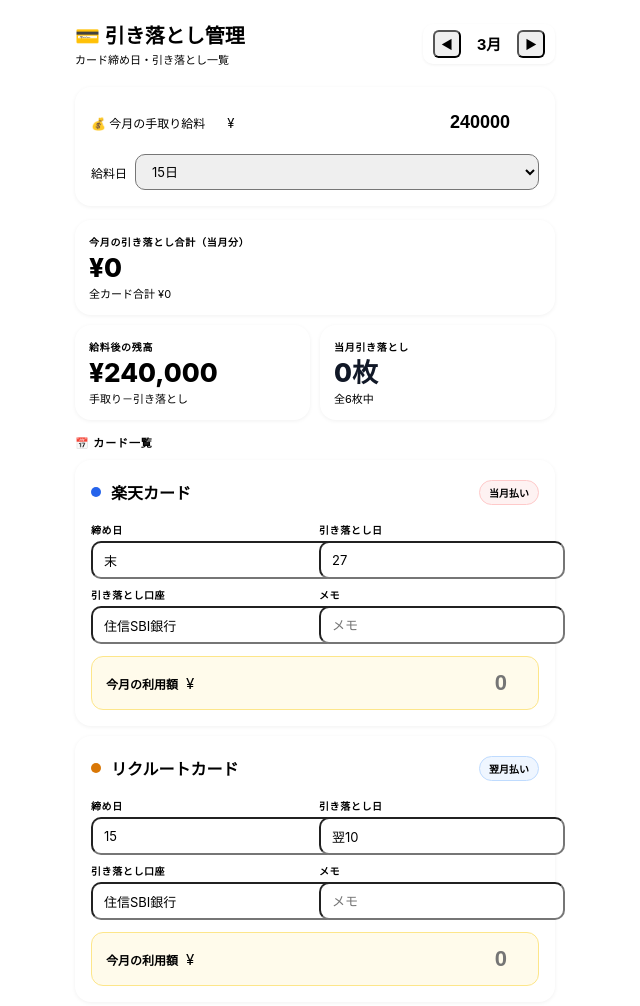
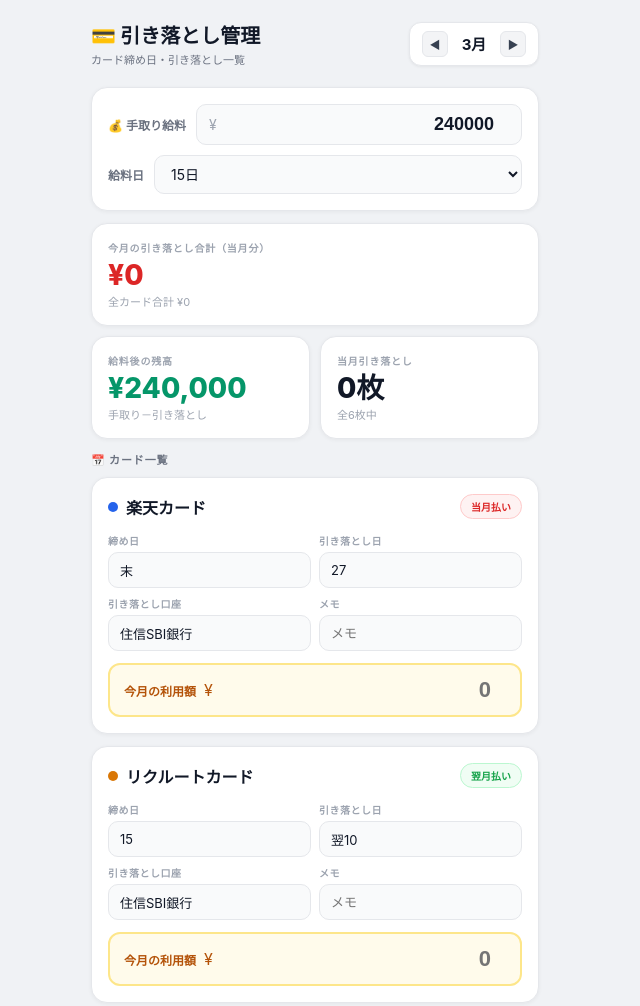
Before and after one commit to saorinaito1984/my-card-app, a plain HTML site: page index.html in a window 1280 px wide. Shown: the top 1006 px of the page, without its empty margins (325-965 px from the left). Drawn offline with Linux system fonts and the light colour scheme.

Commit message:
index.html

```diff
--- a/index.html
+++ b/index.html
@@ -6,28 +6,14 @@
 <meta name="viewport" content="width=device-width, initial-scale=1.0, maximum-scale=1.0">
 <title>カード引き落とし管理</title>
 <style>
-  :root {
-    --bg: #f2f4f8;
-    --surface: #ffffff;
-    --surface2: #f7f8fa;
-    --border: #e4e8ef;
-    --accent: #2563eb;
-    --accent2: #d97706;
-    --accent3: #059669;
-    --danger: #dc2626;
-    --text: #111827;
-    --text2: #6b7280;
-    --text3: #9ca3af;
-  }
-
-- { box-sizing: border-box; margin: 0; padding: 0; -webkit-tap-highlight-color: transparent; }
+* { box-sizing: border-box; margin: 0; padding: 0; -webkit-tap-highlight-color: transparent; }
 
 body {
-font-family: -apple-system, ‘Hiragino Sans’, ‘Yu Gothic’, sans-serif;
-background: var(–bg);
-color: var(–text);
+font-family: -apple-system, ‘Hiragino Sans’, sans-serif;
+background: #f0f2f5;
+color: #111827;
 min-height: 100vh;
-padding: 20px 14px 80px;
+padding: 20px 16px 80px;
 max-width: 480px;
 margin: 0 auto;
 }
@@ -38,175 +24,141 @@ display: flex;
 align-items: center;
 justify-content: space-between;
 margin-bottom: 20px;
-gap: 8px;
 }
-.header-title { font-size: 20px; font-weight: 700; color: var(–text); }
-.header-sub { font-size: 11px; color: var(–text2); margin-top: 2px; }
-
-.month-selector {
-display: flex;
-align-items: center;
-gap: 6px;
-background: var(–surface);
-border: 1px solid var(–border);
-border-radius: 10px;
-padding: 6px 10px;
-flex-shrink: 0;
+.header-title { font-size: 20px; font-weight: 800; }
+.header-sub { font-size: 11px; color: #6b7280; margin-top: 2px; }
+.month-box {
+display: flex; align-items: center; gap: 8px;
+background: #fff; border: 1px solid #e5e7eb;
+border-radius: 12px; padding: 8px 12px;
 box-shadow: 0 1px 3px rgba(0,0,0,0.06);
 }
-.month-btn {
-width: 28px; height: 28px; border-radius: 6px;
-background: var(–bg); border: 1px solid var(–border);
-color: var(–text2); font-size: 12px; cursor: pointer;
+.mbtn {
+width: 26px; height: 26px; border-radius: 6px;
+background: #f3f4f6; border: 1px solid #e5e7eb;
+color: #374151; font-size: 11px; cursor: pointer;
 display: flex; align-items: center; justify-content: center;
 }
-.month-btn:active { background: var(–border); }
-.month-label {
-font-size: 15px; font-weight: 700;
-color: var(–text);
-white-space: nowrap; min-width: 44px; text-align: center;
+.mlabel { font-size: 15px; font-weight: 700; color: #111827; min-width: 36px; text-align: center; }
+
+/* White card base */
+.wcard {
+background: #fff;
+border-radius: 16px;
+border: 1px solid #e5e7eb;
+box-shadow: 0 1px 4px rgba(0,0,0,0.05);
+padding: 16px;
+margin-bottom: 12px;
 }
 
-/* Card base */
-.card {
-background: var(–surface);
-border: 1px solid var(–border);
-border-radius: 16px;
-box-shadow: 0 1px 4px rgba(0,0,0,0.06);
+/* Salary section */
+.row { display: flex; align-items: center; gap: 10px; }
+.row + .row { margin-top: 10px; }
+.lbl { font-size: 12px; font-weight: 600; color: #6b7280; white-space: nowrap; }
+.input-box {
+flex: 1;
+display: flex; align-items: center; gap: 6px;
+background: #f9fafb; border: 1.5px solid #e5e7eb;
+border-radius: 10px; padding: 9px 12px;
 }
-
-/* Salary */
-.salary-card {
-padding: 16px; margin-bottom: 14px;
-display: flex; flex-direction: column; gap: 12px;
+.input-box:focus-within { border-color: #2563eb; background: #eff6ff; }
+.input-box span { font-size: 14px; color: #9ca3af; flex-shrink: 0; }
+.input-box input {
+flex: 1; background: transparent; border: none; outline: none;
+font-size: 18px; font-weight: 700; color: #111827; text-align: right;
+min-width: 0;
 }
-.salary-row-inner { display: flex; align-items: center; justify-content: space-between; gap: 10px; }
-.salary-label { font-size: 12px; color: var(–text2); font-weight: 500; white-space: nowrap; }
-.salary-input-wrap {
-display: flex; align-items: center; gap: 4px;
-background: var(–bg); border: 1.5px solid var(–border);
-border-radius: 10px; padding: 8px 12px; flex: 1;
-}
-.salary-input-wrap:focus-within { border-color: var(–accent); }
-.salary-input-wrap span { font-size: 13px; color: var(–text2); }
-.salary-input-wrap input {
-background: transparent; border: none; outline: none;
-color: var(–text); font-size: 18px; font-weight: 700;
-width: 100%; text-align: right;
-}
-.salday-row { display: flex; align-items: center; gap: 8px; }
-.salday-row select {
-background: var(–bg); border: 1.5px solid var(–border);
-border-radius: 10px; color: var(–text); padding: 8px 12px;
-font-size: 13px; outline: none; flex: 1;
+.sel-box {
+flex: 1; background: #f9fafb; border: 1.5px solid #e5e7eb;
+border-radius: 10px; padding: 9px 12px;
+font-size: 14px; color: #111827; outline: none;
 font-family: -apple-system, ‘Hiragino Sans’, sans-serif;
 }
 
-/* Summary */
-.summary-grid {
+/* Summary grid */
+.sgrid {
 display: grid; grid-template-columns: 1fr 1fr;
-gap: 10px; margin-bottom: 14px;
+gap: 10px; margin-bottom: 12px;
 }
-.summary-card {
-padding: 14px;
-}
-.summary-card.full { grid-column: 1 / -1; }
-.s-label {
-font-size: 10px; color: var(–text2); font-weight: 600;
-text-transform: uppercase; letter-spacing: 0.07em; margin-bottom: 6px;
-}
-.s-value { font-size: 26px; font-weight: 800; color: var(–accent); line-height: 1; }
-.s-value.danger { color: var(–danger); }
-.s-value.ok { color: var(–accent3); }
-.s-note { font-size: 11px; color: var(–text3); margin-top: 4px; }
+.sgrid .wcard { margin-bottom: 0; }
+.sfull { grid-column: 1 / -1; }
+.slbl { font-size: 10px; font-weight: 700; color: #9ca3af; text-transform: uppercase; letter-spacing: 0.08em; margin-bottom: 6px; }
+.sval { font-size: 28px; font-weight: 800; line-height: 1; }
+.sval.blue { color: #2563eb; }
+.sval.red { color: #dc2626; }
+.sval.green { color: #059669; }
+.sval.dark { color: #111827; }
+.snote { font-size: 11px; color: #9ca3af; margin-top: 4px; }
 
-/* Section title */
-.section-title {
-font-size: 11px; color: var(–text2); font-weight: 600;
+/* Section label */
+.sec-lbl {
+font-size: 11px; font-weight: 700; color: #6b7280;
 text-transform: uppercase; letter-spacing: 0.08em;
 margin-bottom: 10px;
-display: flex; align-items: center; gap: 6px;
 }
 
 /* Card item */
-.card-item {
-padding: 16px; margin-bottom: 10px;
-transition: box-shadow 0.15s;
+.ci { margin-bottom: 12px; }
+.ci-top {
+display: flex; align-items: center; gap: 8px; margin-bottom: 14px;
 }
-.card-item:focus-within {
-box-shadow: 0 0 0 2px var(–accent), 0 2px 8px rgba(37,99,235,0.1);
-border-color: var(–accent);
-}
-
-.card-top {
-display: flex; align-items: center; gap: 8px;
-margin-bottom: 14px; min-height: 32px;
-}
-.color-dot { width: 10px; height: 10px; border-radius: 50%; flex-shrink: 0; }
-.card-name-input {
-flex: 1; min-width: 0;
-background: transparent; border: none; outline: none;
-color: var(–text); font-size: 16px; font-weight: 700;
+.cdot { width: 10px; height: 10px; border-radius: 50%; flex-shrink: 0; }
+.cname {
+flex: 1; min-width: 0; background: transparent; border: none; outline: none;
+font-size: 16px; font-weight: 700; color: #111827;
 font-family: -apple-system, ‘Hiragino Sans’, sans-serif;
 }
-.card-badge {
-flex-shrink: 0; font-size: 10px; font-weight: 600;
-padding: 4px 9px; border-radius: 20px; white-space: nowrap;
-background: #eff6ff; color: var(–accent);
-border: 1px solid #bfdbfe;
+.cbadge {
+flex-shrink: 0; font-size: 10px; font-weight: 700;
+padding: 4px 10px; border-radius: 20px; white-space: nowrap;
 }
-.card-badge.current {
-background: #fef2f2; color: var(–danger);
-border-color: #fecaca;
-}
+.cbadge.cur { background: #fef2f2; color: #dc2626; border: 1px solid #fecaca; }
+.cbadge.nxt { background: #f0fdf4; color: #16a34a; border: 1px solid #bbf7d0; }
 
-.card-fields {
-display: grid; grid-template-columns: 1fr 1fr; gap: 8px;
-}
+.fgrid { display: grid; grid-template-columns: 1fr 1fr; gap: 8px; }
 .field { display: flex; flex-direction: column; gap: 4px; }
-.field-label { font-size: 10px; color: var(–text3); font-weight: 600; text-transform: uppercase; letter-spacing: 0.06em; }
-.field-input {
-background: var(–bg); border: 1.5px solid var(–border);
-border-radius: 10px; padding: 9px 11px; color: var(–text);
+.flbl { font-size: 10px; font-weight: 700; color: #9ca3af; text-transform: uppercase; letter-spacing: 0.05em; }
+.finp {
+background: #f9fafb; border: 1.5px solid #e5e7eb;
+border-radius: 10px; padding: 9px 11px;
+font-size: 13px; color: #111827; outline: none; width: 100%;
 font-family: -apple-system, ‘Hiragino Sans’, sans-serif;
-font-size: 13px; outline: none; width: 100%;
 transition: border-color 0.15s;
 }
-.field-input:focus { border-color: var(–accent); background: #eff6ff; }
+.finp:focus { border-color: #2563eb; background: #eff6ff; }
 
 /* Amount row */
-.amount-row {
+.amtrow {
 display: flex; align-items: center; gap: 8px;
-background: #fffbeb; border: 1.5px solid #fde68a;
+background: #fffbeb; border: 2px solid #fde68a;
 border-radius: 12px; padding: 12px 14px; margin-top: 12px;
-transition: border-color 0.15s;
+overflow: hidden;
 }
-.amount-row:focus-within { border-color: var(–accent2); }
-.amount-label { font-size: 12px; color: var(–accent2); font-weight: 600; white-space: nowrap; flex-shrink: 0; }
-.amount-yen { font-size: 15px; color: var(–accent2); flex-shrink: 0; }
-.amount-input {
-flex: 1; background: transparent; border: none; outline: none;
-color: var(–accent2); font-size: 22px; font-weight: 800; text-align: right;
+.amtrow:focus-within { border-color: #f59e0b; }
+.amtlbl { font-size: 12px; font-weight: 700; color: #b45309; white-space: nowrap; flex-shrink: 0; }
+.amtyen { font-size: 16px; color: #b45309; flex-shrink: 0; }
+.amtinp {
+flex: 1; min-width: 0; background: transparent; border: none; outline: none;
+font-size: 22px; font-weight: 800; color: #b45309; text-align: right;
 }
 
 /* Total bar */
-.total-bar {
-padding: 16px; margin-top: 14px;
+.totalbar {
+background: linear-gradient(135deg, #1d4ed8, #2563eb);
+border-radius: 16px; padding: 18px 16px; margin-top: 4px;
 display: flex; align-items: center; justify-content: space-between;
-background: linear-gradient(135deg, #1e40af, #2563eb);
-border: none; border-radius: 16px;
-box-shadow: 0 4px 12px rgba(37,99,235,0.25);
+box-shadow: 0 4px 14px rgba(37,99,235,0.3);
+border: none;
 }
-.total-bar-label { font-size: 12px; color: rgba(255,255,255,0.8); font-weight: 500; }
-.total-bar-value { font-size: 22px; font-weight: 800; color: #ffffff; }
+.tbarlbl { font-size: 12px; font-weight: 600; color: rgba(255,255,255,0.8); }
+.tbarval { font-size: 24px; font-weight: 800; color: #fff; }
 
-.help { font-size: 11px; color: var(–text3); margin-top: 16px; line-height: 1.7; text-align: center; }
-
-#resetBtn {
+.help { font-size: 11px; color: #9ca3af; margin-top: 16px; text-align: center; line-height: 1.8; }
+.resetbtn {
 display: block; margin: 12px auto 0;
-background: transparent; border: 1px solid var(–border);
-border-radius: 8px; color: var(–text3); font-size: 11px;
-padding: 6px 14px; cursor: pointer;
+background: transparent; border: 1px solid #e5e7eb;
+border-radius: 8px; color: #9ca3af; font-size: 11px;
+padding: 6px 16px; cursor: pointer;
 font-family: -apple-system, ‘Hiragino Sans’, sans-serif;
 }
 </style>
@@ -214,100 +166,102 @@ font-family: -apple-system, ‘Hiragino Sans’, sans-serif;
 </head>
 <body>
 
+<!-- Header -->
+
 <div class="header">
   <div>
     <div class="header-title">💳 引き落とし管理</div>
     <div class="header-sub">カード締め日・引き落とし一覧</div>
   </div>
-  <div class="month-selector">
-    <button class="month-btn" id="prevBtn">&#9664;</button>
-    <div class="month-label" id="monthLabel">3月</div>
-    <button class="month-btn" id="nextBtn">&#9654;</button>
+  <div class="month-box">
+    <button class="mbtn" id="prevBtn">&#9664;</button>
+    <div class="mlabel" id="monthLabel">3月</div>
+    <button class="mbtn" id="nextBtn">&#9654;</button>
   </div>
 </div>
 
-<div class="card salary-card">
-  <div class="salary-row-inner">
-    <div class="salary-label">💰 今月の手取り給料</div>
-    <div class="salary-input-wrap">
+<!-- Salary -->
+
+<div class="wcard">
+  <div class="row">
+    <div class="lbl">💰 手取り給料</div>
+    <div class="input-box">
       <span>¥</span>
-      <input type="number" id="salaryInput" value="240000" step="1000" inputmode="numeric">
+      <input type="number" id="salaryInput" value="240000" inputmode="numeric">
     </div>
   </div>
-  <div class="salday-row">
-    <div class="salary-label">給料日</div>
-    <select id="salaryDay"></select>
+  <div class="row">
+    <div class="lbl">給料日</div>
+    <select class="sel-box" id="salaryDay"></select>
   </div>
 </div>
 
-<div class="summary-grid">
-  <div class="card summary-card full">
-    <div class="s-label">今月の引き落とし合計（当月分）</div>
-    <div class="s-value danger" id="totalAmount">¥0</div>
-    <div class="s-note" id="totalNote">全カード合計 ¥0</div>
+<!-- Summary -->
+
+<div class="sgrid">
+  <div class="wcard sfull">
+    <div class="slbl">今月の引き落とし合計（当月分）</div>
+    <div class="sval red" id="totalAmount">¥0</div>
+    <div class="snote" id="totalNote">全カード合計 ¥0</div>
   </div>
-  <div class="card summary-card">
-    <div class="s-label">給料後の残高</div>
-    <div class="s-value ok" id="remainAmount">¥0</div>
-    <div class="s-note">手取り－引き落とし</div>
+  <div class="wcard">
+    <div class="slbl">給料後の残高</div>
+    <div class="sval green" id="remainAmount">¥0</div>
+    <div class="snote">手取り－引き落とし</div>
   </div>
-  <div class="card summary-card">
-    <div class="s-label">当月引き落とし</div>
-    <div class="s-value" id="activeCount" style="color:var(--text)">0枚</div>
-    <div class="s-note" id="totalNote2">全6枚中</div>
+  <div class="wcard">
+    <div class="slbl">当月引き落とし</div>
+    <div class="sval dark" id="activeCount">0枚</div>
+    <div class="snote" id="totalNote2">全6枚中</div>
   </div>
 </div>
 
-<div class="section-title">📅 カード一覧</div>
+<!-- Card list -->
+
+<div class="sec-lbl">📅 カード一覧</div>
 <div id="cardList"></div>
 
-<div class="card total-bar">
-  <div class="total-bar-label">合計引き落とし（当月分）</div>
-  <div class="total-bar-value" id="totalRow">¥0</div>
+<!-- Total bar -->
+
+<div class="totalbar">
+  <div class="tbarlbl">合計引き落とし（当月分）</div>
+  <div class="tbarval" id="totalRow">¥0</div>
 </div>
 
-<div class="help">✏️ カード名・金額をタップして編集 | 翌月払いは引き落とし日に「翌」をつける（例: 翌10）</div>
-<button id="resetBtn">↺ 初期データにリセット</button>
+<div class="help">✏️ 各項目をタップして編集 | 翌月払いは「翌10」のように入力</div>
+<button class="resetbtn" id="resetBtn">↺ 初期データにリセット</button>
 
 <script>
 (function() {
   var COLORS = ['#2563eb','#d97706','#059669','#dc2626','#7c3aed','#db2777'];
 
-  var DEFAULT_CARDS = [
-    { name: '楽天カード',         closeDay: '末', payDay: '27',    bank: '住信SBI銀行', amount: 0, memo: '' },
+  var DEF = [
+    { name: '楽天カード',         closeDay: '末', payDay: '27',   bank: '住信SBI銀行', amount: 0, memo: '' },
     { name: 'リクルートカード',     closeDay: '15', payDay: '翌10', bank: '住信SBI銀行', amount: 0, memo: '' },
-    { name: 'Amazonカード',       closeDay: '末', payDay: '26',    bank: '住信SBI銀行', amount: 0, memo: '' },
-    { name: 'ルミネカード',        closeDay: '5',  payDay: '翌4',   bank: '住信SBI銀行', amount: 0, memo: '' },
-    { name: 'オリコカード',        closeDay: '末', payDay: '翌27',  bank: '住信SBI銀行', amount: 0, memo: '' },
-    { name: 'ビックカメラカード',   closeDay: '5',  payDay: '翌4',   bank: '住信SBI銀行', amount: 0, memo: '' }
+    { name: 'Amazonカード',       closeDay: '末', payDay: '26',   bank: '住信SBI銀行', amount: 0, memo: '' },
+    { name: 'ルミネカード',        closeDay: '5',  payDay: '翌4',  bank: '住信SBI銀行', amount: 0, memo: '' },
+    { name: 'オリコカード',        closeDay: '末', payDay: '翌27', bank: '住信SBI銀行', amount: 0, memo: '' },
+    { name: 'ビックカメラカード',   closeDay: '5',  payDay: '翌4',  bank: '住信SBI銀行', amount: 0, memo: '' }
   ];
 
   var cards;
   try {
-    var saved = localStorage.getItem('cardData_v4');
-    cards = saved ? JSON.parse(saved) : JSON.parse(JSON.stringify(DEFAULT_CARDS));
-  } catch(e) {
-    cards = JSON.parse(JSON.stringify(DEFAULT_CARDS));
+    var s = localStorage.getItem('card_v5');
+    cards = s ? JSON.parse(s) : JSON.parse(JSON.stringify(DEF));
+  } catch(e) { cards = JSON.parse(JSON.stringify(DEF)); }
+
+  var now = new Date();
+  var cy = now.getFullYear(), cm = now.getMonth();
+
+  function save() { try { localStorage.setItem('card_v5', JSON.stringify(cards)); } catch(e) {} }
+  function isCur(c) { return String(c.payDay).indexOf('翌') === -1; }
+
+  function updateMonthLabel() {
+    var ms = ['1月','2月','3月','4月','5月','6月','7月','8月','9月','10月','11月','12月'];
+    document.getElementById('monthLabel').textContent = ms[cm];
   }
 
-  var now = new Date();
-  var currentYear = now.getFullYear();
-  var currentMonth = now.getMonth();
-
-  function saveData() {
-    try { localStorage.setItem('cardData_v4', JSON.stringify(cards)); } catch(e) {}
-  }
-
-  function isCurrent(card) {
-    return String(card.payDay).indexOf('翌') === -1;
-  }
-
-  function updateMonthLabel() {
-    var months = ['1月','2月','3月','4月','5月','6月','7月','8月','9月','10月','11月','12月'];
-    document.getElementById('monthLabel').textContent = months[currentMonth];
-  }
-
-  function buildSalaryDay() {
+  function buildSalDay() {
     var sel = document.getElementById('salaryDay');
     for (var d = 1; d <= 31; d++) {
       var o = document.createElement('option');
@@ -317,151 +271,100 @@ font-family: -apple-system, ‘Hiragino Sans’, sans-serif;
     }
   }
 
-  function makeCardEl(idx) {
-    var card = cards[idx];
-    var cur = isCurrent(card);
+  function makeCard(idx) {
+    var c = cards[idx];
+    var cur = isCur(c);
+    var wrap = document.createElement('div');
+    wrap.className = 'wcard ci';
 
-    var div = document.createElement('div');
-    div.className = 'card card-item';
+    // Top
+    var top = document.createElement('div');
+    top.className = 'ci-top';
+    var dot = document.createElement('span');
+    dot.className = 'cdot';
+    dot.style.background = COLORS[idx] || '#999';
+    var ni = document.createElement('input');
+    ni.className = 'cname';
+    ni.value = c.name; ni.placeholder = 'カード名'; ni.dataset.i = idx;
+    ni.addEventListener('input', function() { cards[+this.dataset.i].name = this.value; save(); updateSummary(); });
+    var badge = document.createElement('span');
+    badge.className = 'cbadge ' + (cur ? 'cur' : 'nxt');
+    badge.textContent = cur ? '当月払い' : '翌月払い';
+    top.appendChild(dot); top.appendChild(ni); top.appendChild(badge);
+    wrap.appendChild(top);
 
-    var top = document.createElement('div');
-    top.className = 'card-top';
+    // Fields
+    var fg = document.createElement('div');
+    fg.className = 'fgrid';
 
-    var dot = document.createElement('span');
-    dot.className = 'color-dot';
-    dot.style.background = COLORS[idx] || '#999';
-
-    var nameInp = document.createElement('input');
-    nameInp.className = 'card-name-input';
-    nameInp.value = card.name;
-    nameInp.placeholder = 'カード名';
-    nameInp.dataset.idx = idx;
-    nameInp.addEventListener('input', function() {
-      cards[parseInt(this.dataset.idx)].name = this.value;
-      saveData(); updateSummary();
-    });
-
-    var badge = document.createElement('span');
-    badge.className = 'card-badge' + (cur ? ' current' : '');
-    badge.textContent = cur ? '当月払い' : '翌月払い';
-
-    top.appendChild(dot);
-    top.appendChild(nameInp);
-    top.appendChild(badge);
-    div.appendChild(top);
-
-    var fields = document.createElement('div');
-    fields.className = 'card-fields';
-
-    function makeField(labelText, val, placeholder, onChange) {
-      var f = document.createElement('div');
-      f.className = 'field';
-      var l = document.createElement('div');
-      l.className = 'field-label';
-      l.textContent = labelText;
-      var inp = document.createElement('input');
-      inp.className = 'field-input';
-      inp.value = val;
-      inp.placeholder = placeholder;
-      inp.dataset.idx = idx;
-      inp.addEventListener('input', onChange);
-      f.appendChild(l);
-      f.appendChild(inp);
-      fields.appendChild(f);
+    function mf(lbl, val, ph, cb) {
+      var f = document.createElement('div'); f.className = 'field';
+      var l = document.createElement('div'); l.className = 'flbl'; l.textContent = lbl;
+      var inp = document.createElement('input'); inp.className = 'finp';
+      inp.value = val; inp.placeholder = ph; inp.dataset.i = idx;
+      inp.addEventListener('input', cb);
+      f.appendChild(l); f.appendChild(inp); fg.appendChild(f);
     }
 
-    makeField('締め日', card.closeDay, '15 or 末', function() {
-      cards[parseInt(this.dataset.idx)].closeDay = this.value; saveData();
-    });
-    makeField('引き落とし日', card.payDay, '27 or 翌10', function() {
-      cards[parseInt(this.dataset.idx)].payDay = this.value;
-      saveData(); renderCards(); updateSummary();
-    });
-    makeField('引き落とし口座', card.bank, '○○銀行', function() {
-      cards[parseInt(this.dataset.idx)].bank = this.value; saveData();
-    });
-    makeField('メモ', card.memo, 'メモ', function() {
-      cards[parseInt(this.dataset.idx)].memo = this.value; saveData();
-    });
+    mf('締め日', c.closeDay, '15 or 末', function() { cards[+this.dataset.i].closeDay = this.value; save(); });
+    mf('引き落とし日', c.payDay, '27 or 翌10', function() { cards[+this.dataset.i].payDay = this.value; save(); renderCards(); updateSummary(); });
+    mf('引き落とし口座', c.bank, '○○銀行', function() { cards[+this.dataset.i].bank = this.value; save(); });
+    mf('メモ', c.memo, 'メモ', function() { cards[+this.dataset.i].memo = this.value; save(); });
+    wrap.appendChild(fg);
 
-    div.appendChild(fields);
+    // Amount
+    var ar = document.createElement('div'); ar.className = 'amtrow';
+    var al = document.createElement('div'); al.className = 'amtlbl'; al.textContent = '今月の利用額';
+    var ay = document.createElement('span'); ay.className = 'amtyen'; ay.textContent = '¥';
+    var ai = document.createElement('input'); ai.className = 'amtinp';
+    ai.type = 'number'; ai.inputMode = 'numeric';
+    ai.value = c.amount > 0 ? c.amount : '';
+    ai.placeholder = '0'; ai.dataset.i = idx;
+    ai.addEventListener('input', function() { cards[+this.dataset.i].amount = Number(this.value) || 0; save(); updateSummary(); });
+    ar.appendChild(al); ar.appendChild(ay); ar.appendChild(ai);
+    wrap.appendChild(ar);
 
-    var amtRow = document.createElement('div');
-    amtRow.className = 'amount-row';
-    var amtLabel = document.createElement('div');
-    amtLabel.className = 'amount-label';
-    amtLabel.textContent = '今月の利用額';
-    var amtYen = document.createElement('span');
-    amtYen.className = 'amount-yen';
-    amtYen.textContent = '¥';
-    var amtInp = document.createElement('input');
-    amtInp.className = 'amount-input';
-    amtInp.type = 'number';
-    amtInp.inputMode = 'numeric';
-    amtInp.value = card.amount > 0 ? card.amount : '';
-    amtInp.placeholder = '0';
-    amtInp.dataset.idx = idx;
-    amtInp.addEventListener('input', function() {
-      cards[parseInt(this.dataset.idx)].amount = Number(this.value) || 0;
-      saveData(); updateSummary();
-    });
-    amtRow.appendChild(amtLabel);
-    amtRow.appendChild(amtYen);
-    amtRow.appendChild(amtInp);
-    div.appendChild(amtRow);
-
-    return div;
+    return wrap;
   }
 
   function renderCards() {
     var list = document.getElementById('cardList');
     list.innerHTML = '';
-    for (var i = 0; i < cards.length; i++) {
-      list.appendChild(makeCardEl(i));
-    }
+    for (var i = 0; i < cards.length; i++) list.appendChild(makeCard(i));
   }
 
+  function fmt(n) { return '¥' + n.toLocaleString(); }
+
   function updateSummary() {
-    var salary = Number(document.getElementById('salaryInput').value) || 0;
-    var thisTotal = 0, allTotal = 0, thisCount = 0;
+    var sal = Number(document.getElementById('salaryInput').value) || 0;
+    var tt = 0, at = 0, tc = 0;
     for (var i = 0; i < cards.length; i++) {
-      var a = cards[i].amount || 0;
-      allTotal += a;
-      if (isCurrent(cards[i])) {
-        thisTotal += a;
-        if (a > 0) thisCount++;
-      }
+      var a = cards[i].amount || 0; at += a;
+      if (isCur(cards[i])) { tt += a; if (a > 0) tc++; }
     }
-    var remain = salary - thisTotal;
-
-    document.getElementById('totalAmount').textContent = '\u00A5' + thisTotal.toLocaleString();
-    document.getElementById('totalNote').textContent = '\u5168\u30AB\u30FC\u30C9\u5408\u8A08 \u00A5' + allTotal.toLocaleString();
-    document.getElementById('remainAmount').textContent = '\u00A5' + remain.toLocaleString();
-    document.getElementById('remainAmount').className = 's-value ' + (remain >= 0 ? 'ok' : 'danger');
-    document.getElementById('activeCount').textContent = thisCount + '\u679A';
-    document.getElementById('totalNote2').textContent = '\u5168' + cards.length + '\u679A\u4E2D';
-    document.getElementById('totalRow').textContent = '\u00A5' + thisTotal.toLocaleString();
+    var rem = sal - tt;
+    document.getElementById('totalAmount').textContent = fmt(tt);
+    document.getElementById('totalNote').textContent = '全カード合計 ' + fmt(at);
+    document.getElementById('remainAmount').textContent = fmt(rem);
+    document.getElementById('remainAmount').className = 'sval ' + (rem >= 0 ? 'green' : 'red');
+    document.getElementById('activeCount').textContent = tc + '枚';
+    document.getElementById('totalNote2').textContent = '全' + cards.length + '枚中';
+    document.getElementById('totalRow').textContent = fmt(tt);
   }
 
-  buildSalaryDay();
+  buildSalDay();
   updateMonthLabel();
   renderCards();
   updateSummary();
 
-  document.getElementById('prevBtn').addEventListener('click', function() {
-    currentMonth--; if (currentMonth < 0) { currentMonth = 11; currentYear--; }
-    updateMonthLabel();
-  });
-  document.getElementById('nextBtn').addEventListener('click', function() {
-    currentMonth++; if (currentMonth > 11) { currentMonth = 0; currentYear++; }
-    updateMonthLabel();
-  });
+  document.getElementById('prevBtn').addEventListener('click', function() { cm--; if (cm < 0) { cm = 11; cy--; } updateMonthLabel(); });
+  document.getElementById('nextBtn').addEventListener('click', function() { cm++; if (cm > 11) { cm = 0; cy++; } updateMonthLabel(); });
   document.getElementById('salaryInput').addEventListener('input', updateSummary);
   document.getElementById('salaryDay').addEventListener('change', updateSummary);
   document.getElementById('resetBtn').addEventListener('click', function() {
-    if (confirm('\u5165\u529B\u5185\u5BB9\u3092\u30EA\u30BB\u30C3\u30C8\u3057\u307E\u3059\u304B\uFF1F')) {
-      try { localStorage.removeItem('cardData_v4'); } catch(e) {}
-      cards = JSON.parse(JSON.stringify(DEFAULT_CARDS));
+    if (confirm('リセットしますか？')) {
+      try { localStorage.removeItem('card_v5'); } catch(e) {}
+      cards = JSON.parse(JSON.stringify(DEF));
       renderCards(); updateSummary();
     }
   });
```
